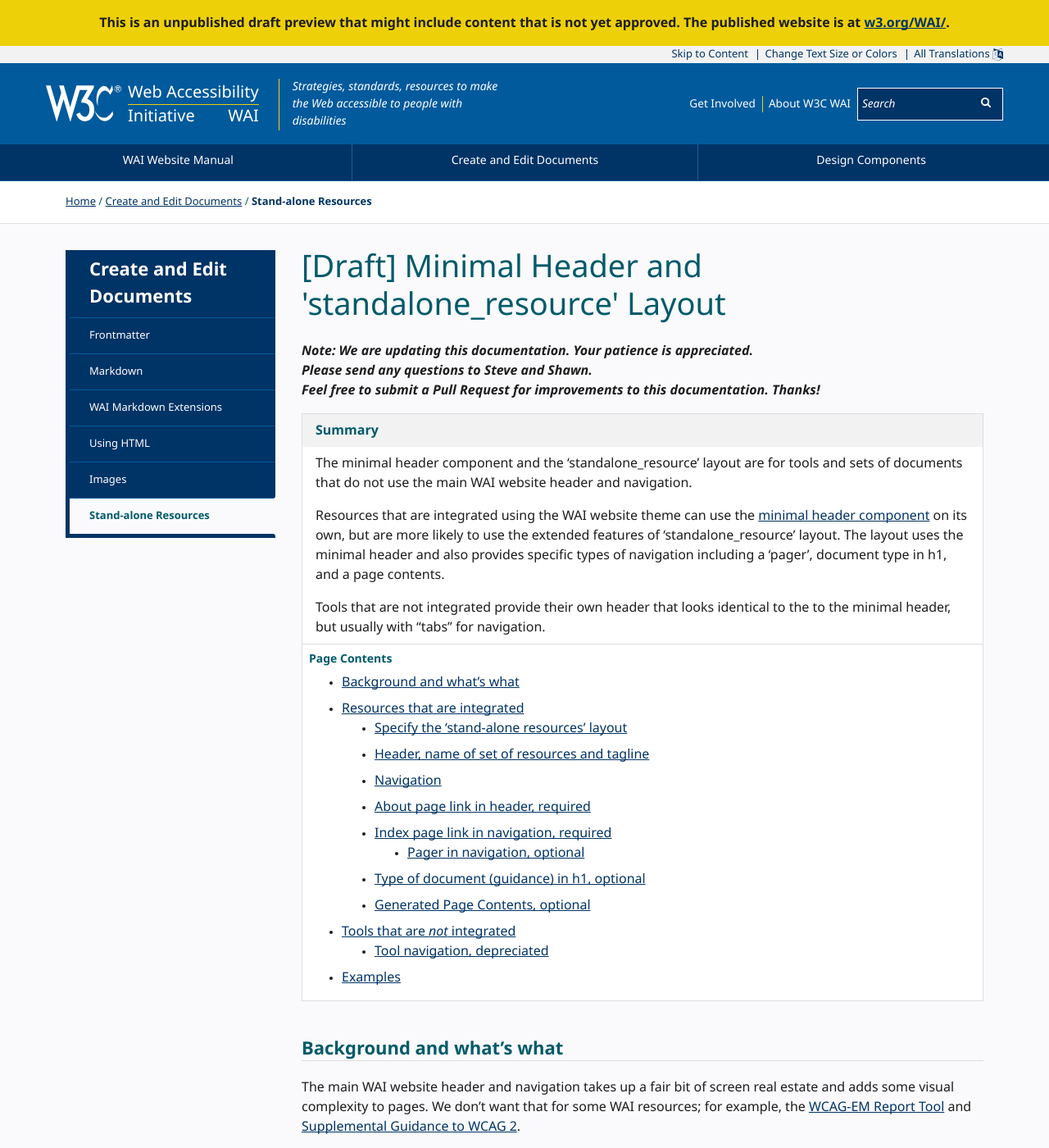
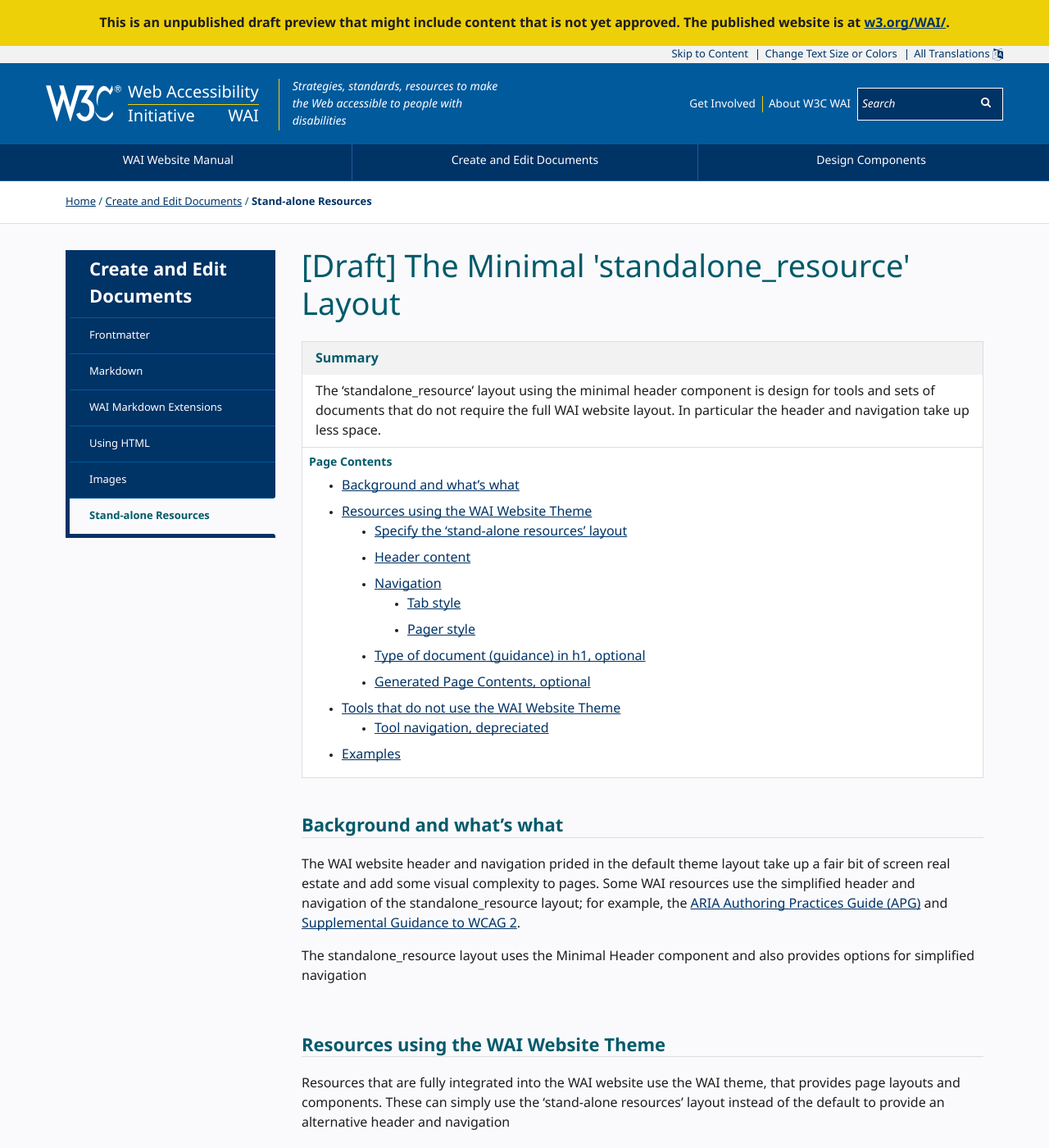
Before and after one commit to w3c/wai-website-theme, a Jekyll site: the page built from content/writing-standalone-resources.md, in a window 1280 px wide and 1400 px high. Shown: the whole window at 82% size. Built offline with Jekyll 4.4.1, drawn with Linux system fonts in a browser that asks for light colours; cached includes are drawn as plain includes; comment, search, counter and statistics services are not loaded; some of the changed text lies outside the part shown.

Commit message:
Update standalone_resource docs

````diff
--- a/content/writing-standalone-resources.md
+++ b/content/writing-standalone-resources.md
@@ -1,5 +1,5 @@
 ---
-title: "[Draft] Minimal Header and 'standalone_resource' Layout"
+title: "[Draft] The Minimal 'standalone_resource' Layout"
 permalink: /writing/standalone-resources/
 ref: /writing/standalone-resources/
 lang: en
@@ -8,17 +8,12 @@
   path: content/writing-standalone-resources.md
 ---
 
-**_Note: We are updating this documentation. Your patience is appreciated.<br>Please send any questions to Steve and Shawn.<br>Feel free to submit a Pull Request for improvements to this documentation. Thanks!_**
-
 {::nomarkdown}
 {% include box.html type="start" title="Summary" class="" %}
 {:/}
 
-The minimal header component and the 'standalone_resource' layout are for tools and sets of documents that do not use the main WAI website header and navigation.
-
-Resources that are integrated using the WAI website theme can use the [minimal header component](https://wai-website-theme.netlify.app/components/minimal-header/) on its own, but are more likely to use the extended features of 'standalone_resource' layout. The layout uses the minimal header and also provides specific types of navigation including a 'pager', document type in h1, and a page contents.
-
-Tools that are not integrated provide their own header that looks identical to the to the minimal header, but usually with "tabs" for navigation.
+The 'standalone_resource' layout using the minimal header component is design for tools and sets of documents that do not require the full WAI website layout.
+In particular the header and navigation take up less space.
 
 {::nomarkdown}
 {% include box.html type="end" %}
@@ -28,20 +23,19 @@
 
 ## Background and what's what
 
-The main WAI website header and navigation takes up a fair bit of screen real estate and adds some visual complexity to pages. We don't want that for some WAI resources; for example, the [WCAG-EM Report Tool](https://www.w3.org/WAI/eval/report-tool/) and [Supplemental Guidance to WCAG 2](https://www.w3.org/WAI/WCAG2/supplemental/patterns/o1p02-familiar-design/).
+The WAI website header and navigation prided in the default theme layout take up a fair bit of screen real estate and add some visual complexity to pages. Some WAI resources use the simplified header and navigation of the standalone_resource layout; for example, the [ARIA Authoring Practices Guide (APG)](https://www.w3.org/WAI/ARIA/apg/) and [Supplemental Guidance to WCAG 2](https://www.w3.org/WAI/WCAG2/supplemental/patterns/o1p02-familiar-design/).
 
-A few things evolved in ways that make the current naming not aligned with reality. We decided not to further change the names of existing components and layouts. There are two related things:
-1. minimal header component
-2. standalone_resource layout &mdash; which is actually for things that **are** integrated into the WAI website theme
+The standalone_resource layout uses the Minimal Header component and also provides options for simplified navigation
 
-## Resources that are integrated
+## Resources using the WAI Website Theme
 
-Resources that are fully integrated into the WAI website and use the WAI theme, use the 'stand-alone resources' layout. This is currently used for document sets, such as Supplemental Guidance to WCAG, and interactive Lists, such as _(coming in 2022)_.
+Resources that are fully integrated into the WAI website use the WAI theme, that provides page layouts and components. These can simply use the 'stand-alone resources' layout instead of the default to provide an alternative header and navigation
 
-With the layout, you can:
-* specify links to an About page and an Index page
+With this layout, you can:
+
+* use a simple tab like navigation
+* provide data for a pager control navigation (up, previous, next)
 * enable an automatically-generated "Page Contents" (TOC)
-* provide data for the pager controls (up, previous, next)
 
 These are all configured declaratively using page variables in the usual Jekyll way. They can be specified per page in the frontmatter, or across pages in the `_config.yml` file. (See  [Jekyll - Front Matter Defaults](https://jekyllrb.com/docs/configuration/front-matter-defaults/)). Specifying them in the config file is usually best.
 
@@ -51,42 +45,59 @@
 layout: standalone_resource
 ```
 
-Hint: You can use nested layouts to save repetition.
+### Header content
 
-### Header, name of set of resources and tagline
+See [Supplemental Guidance](https://www.w3.org/WAI/WCAG2/supplemental/) which uses all the features
 
-Required: The name of the set of documents.
-
-Optional: A subtitle or tagline.
+Required: title
+Optional: title-ref - for pager style nav this appears on the first item in the nav
+Required: subtitle
+Optional: link
 
 ```yaml
 standalone_resource_header:
   title: Supplemental Guidance to WCAG 2
+  title-ref: /WCAG2/supplemental/#-cognitiveaccessibilityguidance
   subtitle: Additional ways to improve accessibility, not required to meet WCAG
-```
-### Navigation
-
-### About page link in header, required
-
-```yml
-standalone_resource_header:
   link:
     ref: /WCAG2/supplemental/about/
     title: About Supplemental Guidance and WCAG
 ```
 
-### Index page link in navigation, required
+### Navigation
 
-The icon is optional.
+Two style are supported: Tab and pager
+
+#### Tab style
+
+As used in the [ARIA Authoring Practices Guide](https://www.w3.org/WAI/ARIA/apg/):
+
+```yml
+standalone_resource_nav_links:
+  - name: APG Home
+    ref: /ARIA/apg/
+  - name: Patterns
+    ref: /ARIA/apg/patterns/
+  - name: Practices
+    ref: /ARIA/apg/practices/
+  - name: Index
+    ref: /ARIA/apg/example-index/
+  - name: About
+    ref: /ARIA/apg/about/
+```
+
+#### Pager style
+
+As used in the [Supplemental Guidance](https://www.w3.org/WAI/WCAG2/supplemental/):
+
+All required except the icon is optional.
 
 ```yml
 standalone_resource_pager:
   icon: /content-images/wai-wcag-supplemental/brain.svg
   name: All Cognitive
-  ref: /WCAG2/supplemental/#cognitiveaccessibilityguidance```
+  ref: /WCAG2/supplemental/#-cognitiveaccessibilityguidance
 ```
-
-#### Pager in navigation, optional
 
 The pager provides 'up', 'next' and 'previous' links for navigation within the set of documents. It is data driven, using a set of Jekyll arrays to provide the names and URLs.
 
@@ -151,7 +162,7 @@
 sidebar: true
 ```
 
-## Tools that are _not_ integrated
+## Tools that do not use the WAI Website Theme
 
 Some tools &mdash; currently WCAG-EM Report Tool and ATAG Report Tool &mdash; do not use the WAI website theme. Instead they are implemented in other technologies and linked into the WAI website via W3C redirects. They use the Tool version of the [Minimal Header](https://github.com/w3c/wai-website-theme/blob/master/_includes/minimal-header.html) and use the theme styles, including those for the [Minimal Header](https://github.com/w3c/wai-website-theme/blob/master/_components/minimal-header.css) for visual consistency with the WAI website.
 
````
